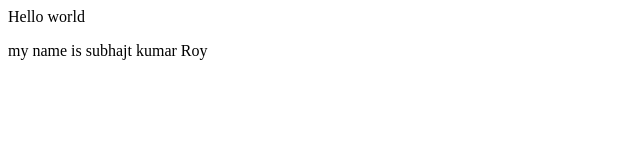
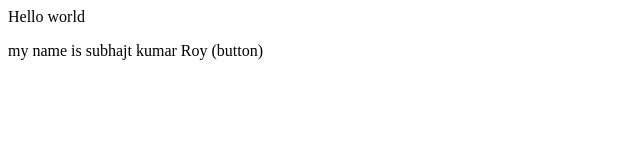
Before and after one commit to subhajit-7047/subhajit_demo, a plain HTML site: page index.html in a window 1280 px wide. Shown: the full height of the page, 0-640 px from the left. Drawn offline with Linux system fonts and the light colour scheme.

```diff
--- a/index.html
+++ b/index.html
@@ -1,4 +1,4 @@
 <p>Hello world</p>
 <p>
-    my name is subhajt kumar Roy
+    my name is subhajt kumar Roy (button)
 </p>
```
